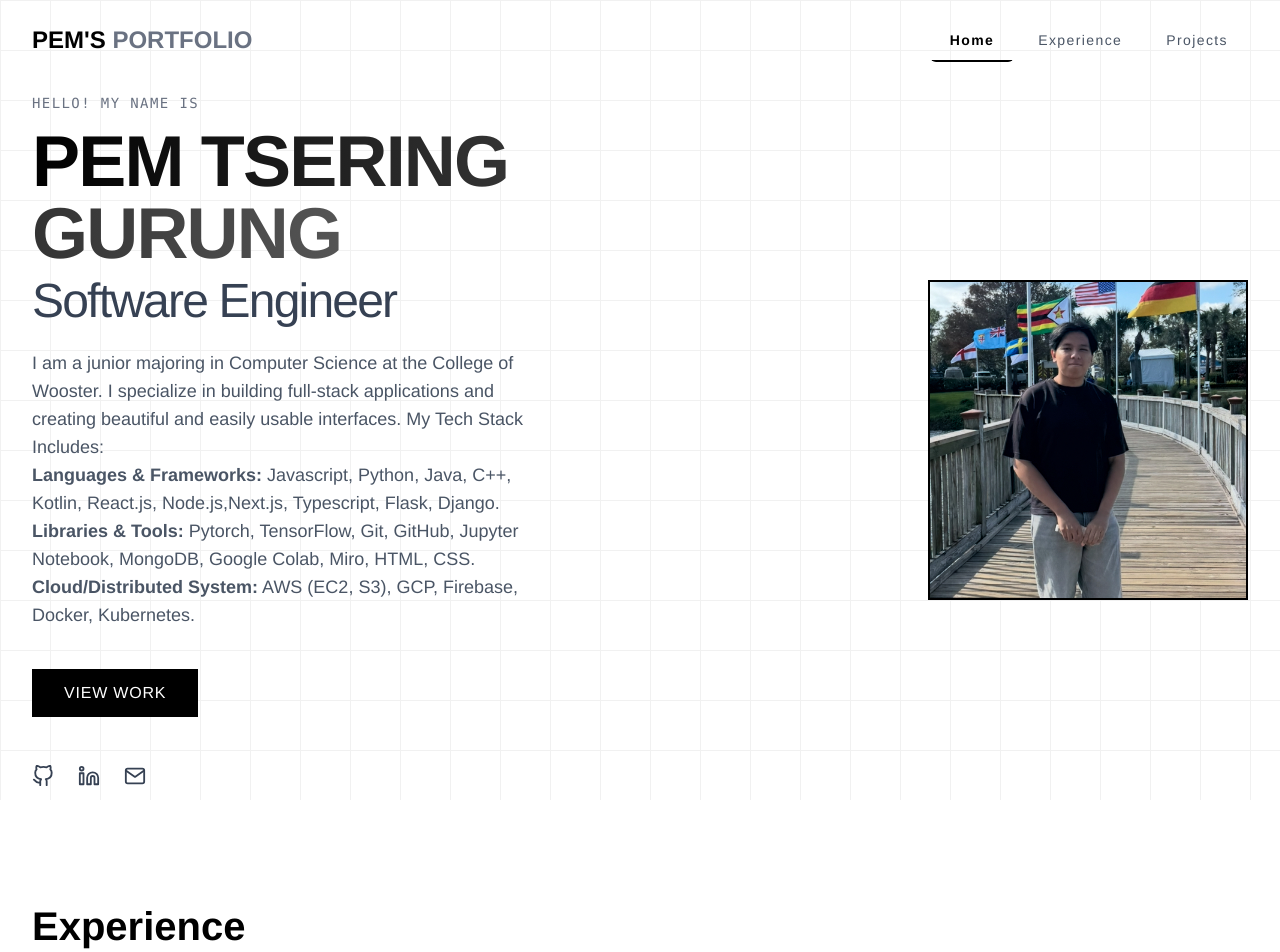
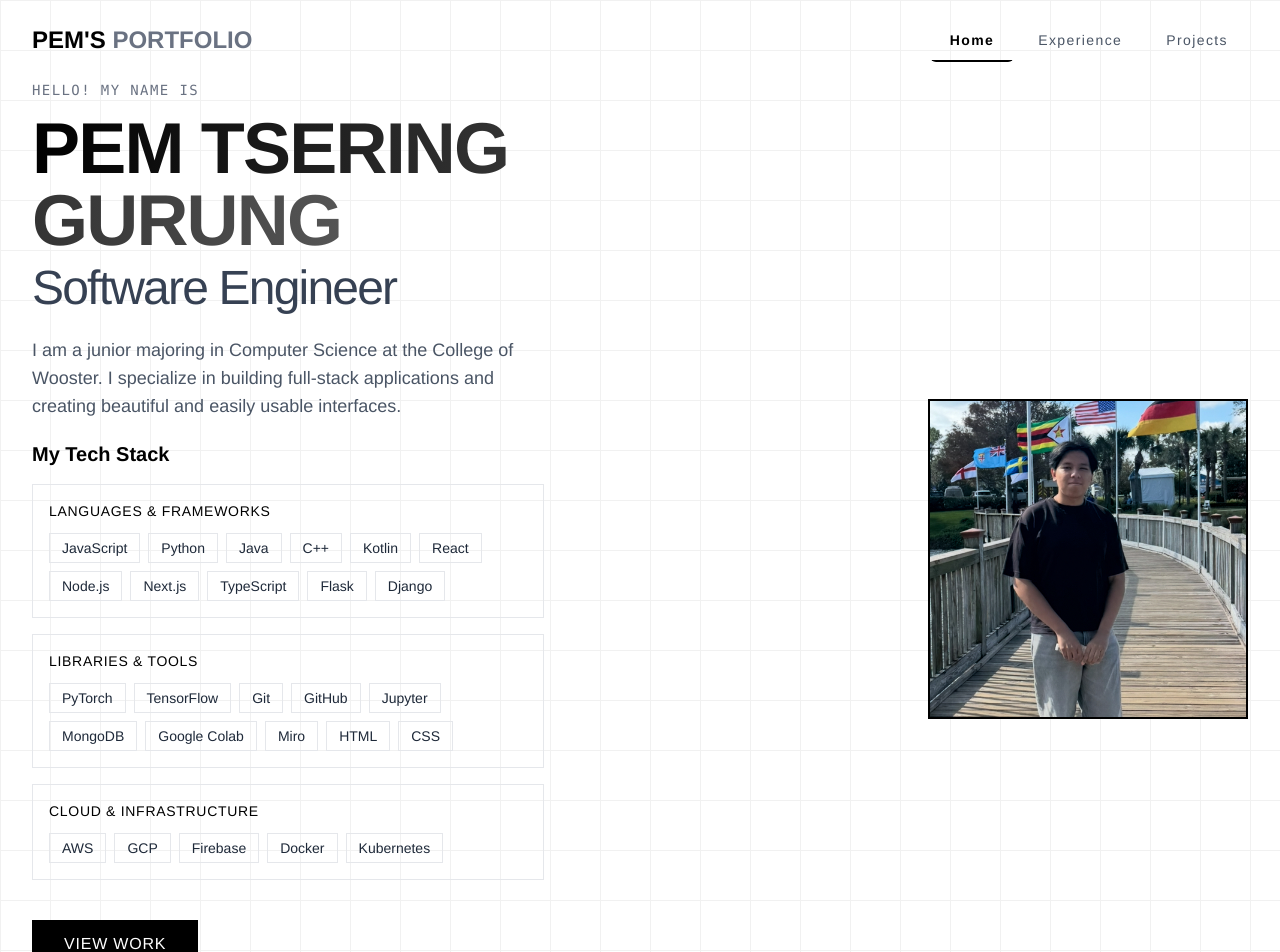
Before and after one commit to pemtseringgurung/pem-personal-website, a React (Vite) app: page / in a window 1280 px wide. Shown: the top 952 px of the page. Built offline with nearby package versions, Linux system fonts and the light colour scheme.

Commit message:
Made some changes to the design of the Tech Stack

```diff
--- a/src/components/Hero.jsx
+++ b/src/components/Hero.jsx
@@ -1,7 +1,7 @@
 import React from 'react';
 import { motion } from 'framer-motion';
 import { FiGithub, FiLinkedin, FiMail } from 'react-icons/fi';
-import heroImage from '../images/pem.png'; // Adjust the path as needed
+import heroImage from '../images/pem.png';
 
 const Hero = () => {
   return (
@@ -38,22 +38,54 @@ const Hero = () => {
                 </span>
               </h1>
 
-              <motion.p
+              <motion.div
                 initial={{ opacity: 0 }}
                 animate={{ opacity: 1 }}
                 transition={{ duration: 0.5, delay: 0.6 }}
                 className="mt-6 text-lg text-gray-600 dark:text-gray-400 max-w-lg"
               >
-                 I am a junior majoring in Computer Science at the College of Wooster.
-                 I specialize in building full-stack applications and creating beautiful and easily usable interfaces.
-                 My Tech Stack Includes:
-                <br />
-                <strong>Languages & Frameworks:</strong> Javascript, Python, Java, C++, Kotlin, React.js, Node.js,Next.js, Typescript, Flask, Django.
-                <br />
-                <strong>Libraries & Tools:</strong> Pytorch, TensorFlow, Git, GitHub, Jupyter Notebook, MongoDB, Google Colab, Miro, HTML, CSS.
-                <br />
-                <strong>Cloud/Distributed System:</strong> AWS (EC2, S3), GCP, Firebase, Docker, Kubernetes.
-              </motion.p>
+                <p className="mb-5">
+                  I am a junior majoring in Computer Science at the College of Wooster.
+                  I specialize in building full-stack applications and creating beautiful and easily usable interfaces.
+                </p>
+
+                <h3 className="text-xl font-bold mb-4 text-black dark:text-white">My Tech Stack</h3>
+
+                <div className="space-y-4">
+                  <div className="p-4 border border-gray-200 dark:border-gray-800 hover:border-black dark:hover:border-white transition-colors">
+                    <h4 className="text-black dark:text-white font-medium mb-3 uppercase tracking-wider text-sm">Languages & Frameworks</h4>
+                    <div className="flex flex-wrap gap-2">
+                      {['JavaScript', 'Python', 'Java', 'C++', 'Kotlin', 'React', 'Node.js', 'Next.js', 'TypeScript', 'Flask', 'Django'].map((tech, i) => (
+                        <span key={i} className="px-3 py-1 border border-gray-200 dark:border-gray-700 text-sm text-gray-800 dark:text-gray-200 hover:border-black dark:hover:border-white transition-colors">
+                          {tech}
+                        </span>
+                      ))}
+                    </div>
+                  </div>
+
+                  <div className="p-4 border border-gray-200 dark:border-gray-800 hover:border-black dark:hover:border-white transition-colors">
+                    <h4 className="text-black dark:text-white font-medium mb-3 uppercase tracking-wider text-sm">Libraries & Tools</h4>
+                    <div className="flex flex-wrap gap-2">
+                      {['PyTorch', 'TensorFlow', 'Git', 'GitHub', 'Jupyter', 'MongoDB', 'Google Colab', 'Miro', 'HTML', 'CSS'].map((tech, i) => (
+                        <span key={i} className="px-3 py-1 border border-gray-200 dark:border-gray-700 text-sm text-gray-800 dark:text-gray-200 hover:border-black dark:hover:border-white transition-colors">
+                          {tech}
+                        </span>
+                      ))}
+                    </div>
+                  </div>
+
+                  <div className="p-4 border border-gray-200 dark:border-gray-800 hover:border-black dark:hover:border-white transition-colors">
+                    <h4 className="text-black dark:text-white font-medium mb-3 uppercase tracking-wider text-sm">Cloud & Infrastructure</h4>
+                    <div className="flex flex-wrap gap-2">
+                      {['AWS', 'GCP', 'Firebase', 'Docker', 'Kubernetes'].map((tech, i) => (
+                        <span key={i} className="px-3 py-1 border border-gray-200 dark:border-gray-700 text-sm text-gray-800 dark:text-gray-200 hover:border-black dark:hover:border-white transition-colors">
+                          {tech}
+                        </span>
+                      ))}
+                    </div>
+                  </div>
+                </div>
+              </motion.div>
             </motion.div>
 
             <motion.div
```
